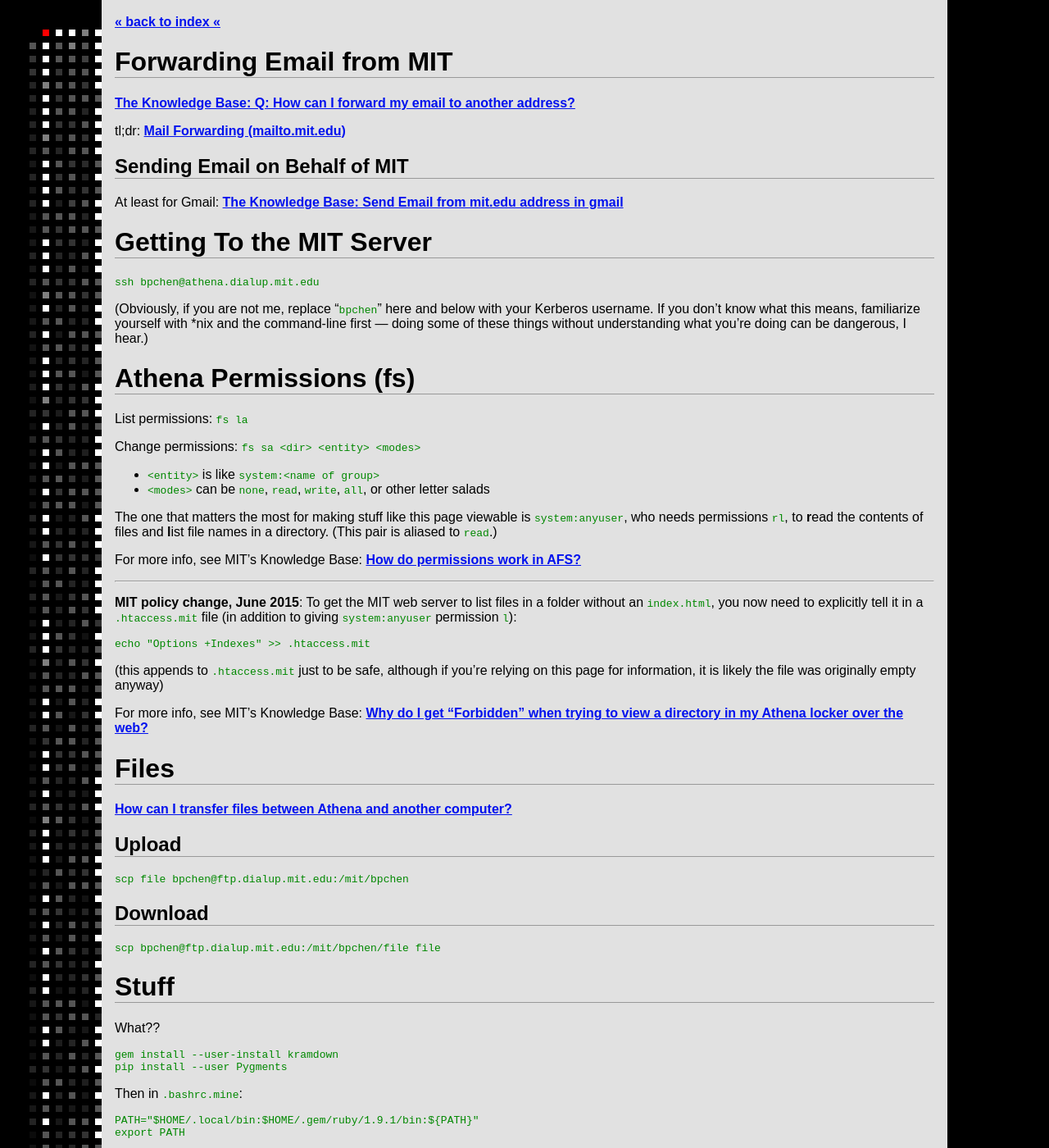
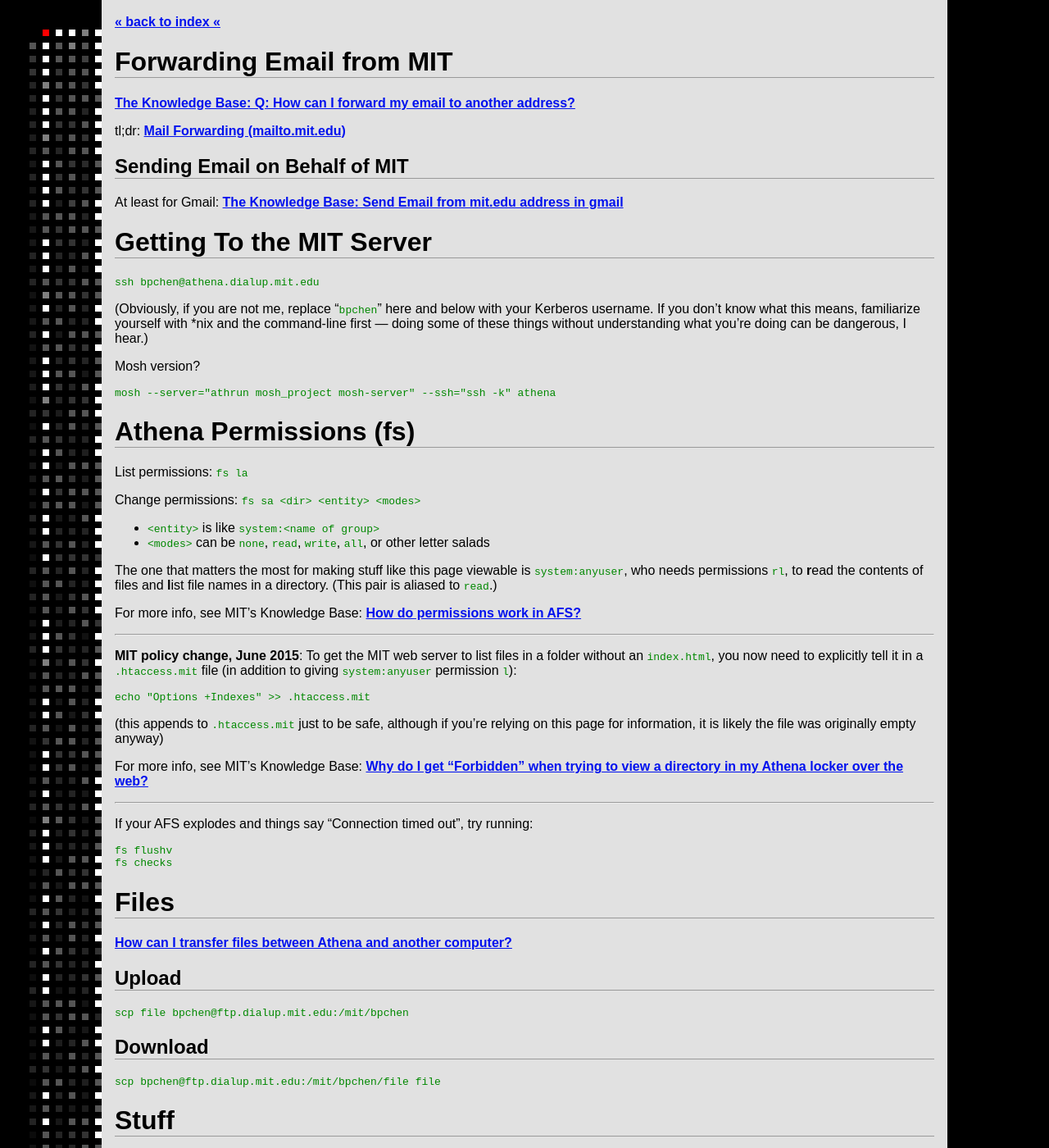
Before and after one commit to betaveros/mit, a Jekyll site: the page built from _posts/2015-08-23-tech.markdown, in a window 1280 px wide and 1400 px high. Shown: the whole window at 82% size. Built offline with Jekyll 4.4.1, drawn with Linux system fonts in a browser that asks for light colours.

Commit message:
Add mosh and fs magic

```diff
--- a/_posts/2015-08-23-tech.markdown
+++ b/_posts/2015-08-23-tech.markdown
@@ -21,6 +21,10 @@ At least for Gmail: [The Knowledge Base: Send Email from mit.edu address in gmai
 
 (Obviously, if you are not me, replace "`bpchen`" here and below with your Kerberos username. If you don't know what this means, familiarize yourself with \*nix and the command-line first --- doing some of these things without understanding what you're doing can be dangerous, I hear.)
 
+Mosh version?
+
+    mosh --server="athrun mosh_project mosh-server" --ssh="ssh -k" athena
+
 # Athena Permissions (fs)
 
 List permissions: `fs la`
@@ -43,6 +47,13 @@ For more info, see MIT's Knowledge Base: [How do permissions work in AFS?](https
 (this appends to `.htaccess.mit` just to be safe, although if you're relying on this page for information, it is likely the file was originally empty anyway)
 
 For more info, see MIT's Knowledge Base: [Why do I get "Forbidden" when trying to view a directory in my Athena locker over the web?](https://kb.mit.edu/confluence/pages/viewpage.action?pageId=154190159)
+
+---
+
+If your AFS explodes and things say "Connection timed out", try running:
+
+    fs flushv
+    fs checks
 
 # Files
 
```
